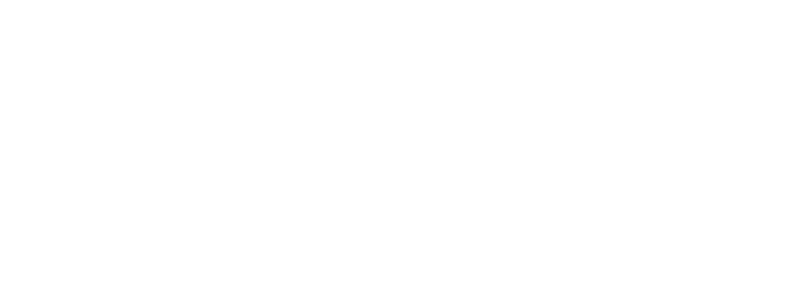
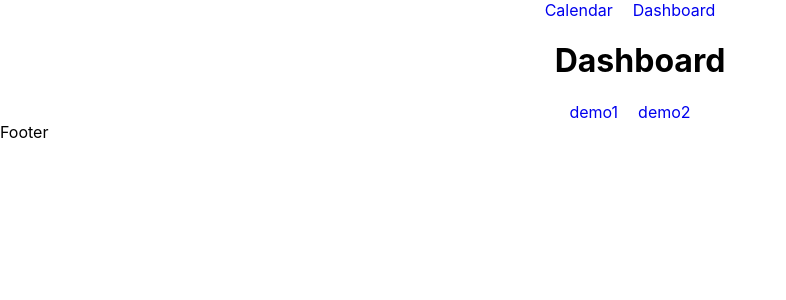
Before and after one commit to akat/customcra, a React (Create React App) app: page /dashboard in a window 1280 px wide. Shown: the top 300 px of the page, without its empty margins (0-786 px from the left). Built offline with nearby package versions, Linux system fonts and the light colour scheme.

Commit message:
fix routes

```diff
--- a/src/App.js
+++ b/src/App.js
@@ -1,10 +1,13 @@
-import React, { Component } from "react";
+import React from "react";
+import { BrowserRouter } from 'react-router-dom';
 import AppRoute from "./app.route";
 
-class App extends Component {
-  render() {
-    return <AppRoute />;
-  }
+const App = () => {
+    return (
+      <BrowserRouter>
+        <AppRoute />
+      </BrowserRouter>
+    )
 }
 
 export default App;
--- a/src/app.route.js
+++ b/src/app.route.js
@@ -1,22 +1,21 @@
 import React from 'react';
-import { Router, Route } from 'react-router-dom';
-import { createBrowserHistory } from 'history';
+import { Switch } from 'react-router-dom';
 //Layouts
 import DefaultLayout from './layouts/DefaultLayout'
 
 //Components
-import Dashboard from './modules/dashboard'
+import Home from './modules/dashboard'
+import Dashboard from './modules/dashboard/routes'
 import Calendar from './modules/calendar'
 
-const history = createBrowserHistory();
+const AppRouter = () => {
+	return (
+		<Switch>
+			<DefaultLayout path="/" exact={true} component={Home}/>
+			<DefaultLayout path="/dashboard" component={Dashboard}/>
+			<DefaultLayout path="/calendar" component={Calendar}/>
+		</Switch>
+	)
+}
 
-export default class AppRouter extends React.Component {
-	render(){
-		return (
-			<Router history={history}>
-				<DefaultLayout path="/" exact={true} component={Dashboard}/>
-				<DefaultLayout path="/calendar" component={Calendar}/>
-			</Router>
-		)
-	}
-}
+export default AppRouter
--- a/src/layouts/DefaultLayout.js
+++ b/src/layouts/DefaultLayout.js
@@ -8,7 +8,7 @@
         <Link className="main-anchor" to="/calendar">
           Calendar
         </Link>
-        <Link className="main-anchor" to="/">
+        <Link className="main-anchor" to="/dashboard">
           Dashboard
         </Link>
       </nav>
@@ -21,7 +21,7 @@
         <Route {...rest} render={matchProps => (
           <div className="DefaultLayout">
             <Menu />
-            <Component {...matchProps} />
+              <Component {...matchProps} />
             <div className="Footer">Footer</div>
           </div>
         )} />
--- a/src/modules/dashboard/index.js
+++ b/src/modules/dashboard/index.js
@@ -1,9 +1,7 @@
 import React, { Component } from "react";
 import { connect } from "react-redux";
 import { simpleAction } from "../../store/actions/simpleAction";
-import DashboardRouter from "./routes";
 import { Link } from "react-router-dom";
-
 import "./css/module.css";
 
 class Dashboard extends Component {
@@ -19,9 +17,8 @@
     return (
       <div>
         <h1>Dashboard</h1>
-        <button onClick={this.simpleAction}>Test redux action</button>
-        <pre>{JSON.stringify(this.props)}</pre>
-
+        {/* <button onClick={this.simpleAction}>Test redux action</button>
+        <pre>{JSON.stringify(this.props)}</pre> */}
         <nav>
           <Link className="main-anchor" to="/dashboard/demo1">
             demo1
@@ -30,7 +27,6 @@
             demo2
           </Link>
         </nav>
-        <DashboardRouter />
       </div>
     );
   }
--- a/src/modules/dashboard/routes/index.js
+++ b/src/modules/dashboard/routes/index.js
@@ -1,15 +1,17 @@
 import React from "react";
-import { Route } from "react-router-dom";
+import { Route, Switch } from "react-router-dom";
 
+import Dashboard from "../index"
 import Demo1 from "../components/demo1"
 import Demo2 from "../components/demo2";
 
 const DashboardRouter = () => {
   return (
-    <React.Fragment>
+    <Switch>
+      <Route exact path="/dashboard" component={Dashboard} />
       <Route path="/dashboard/demo1" component={Demo1} />
       <Route path="/dashboard/demo2" component={Demo2} />
-    </React.Fragment>
+    </Switch>
   );
 };
 
```
Also changed, not shown: 2 other files (tests, documents, lock files or other folders).
